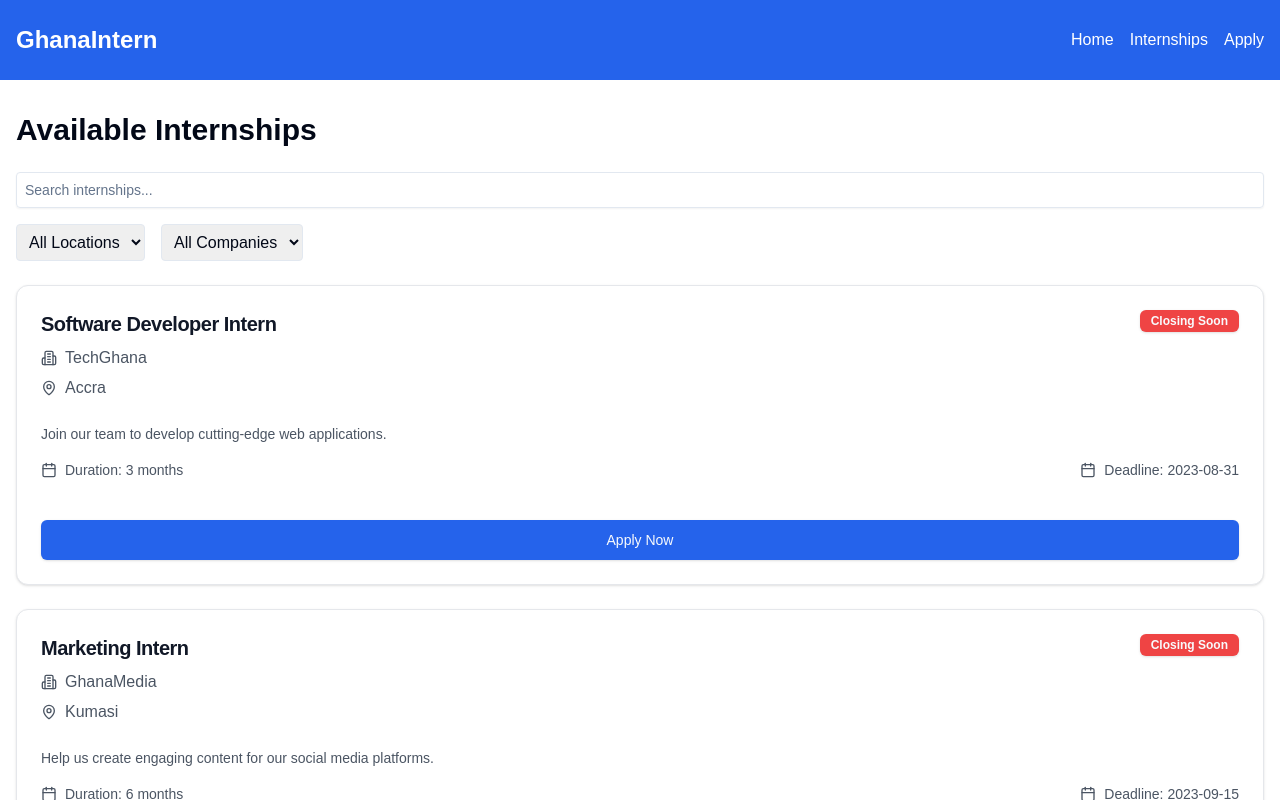
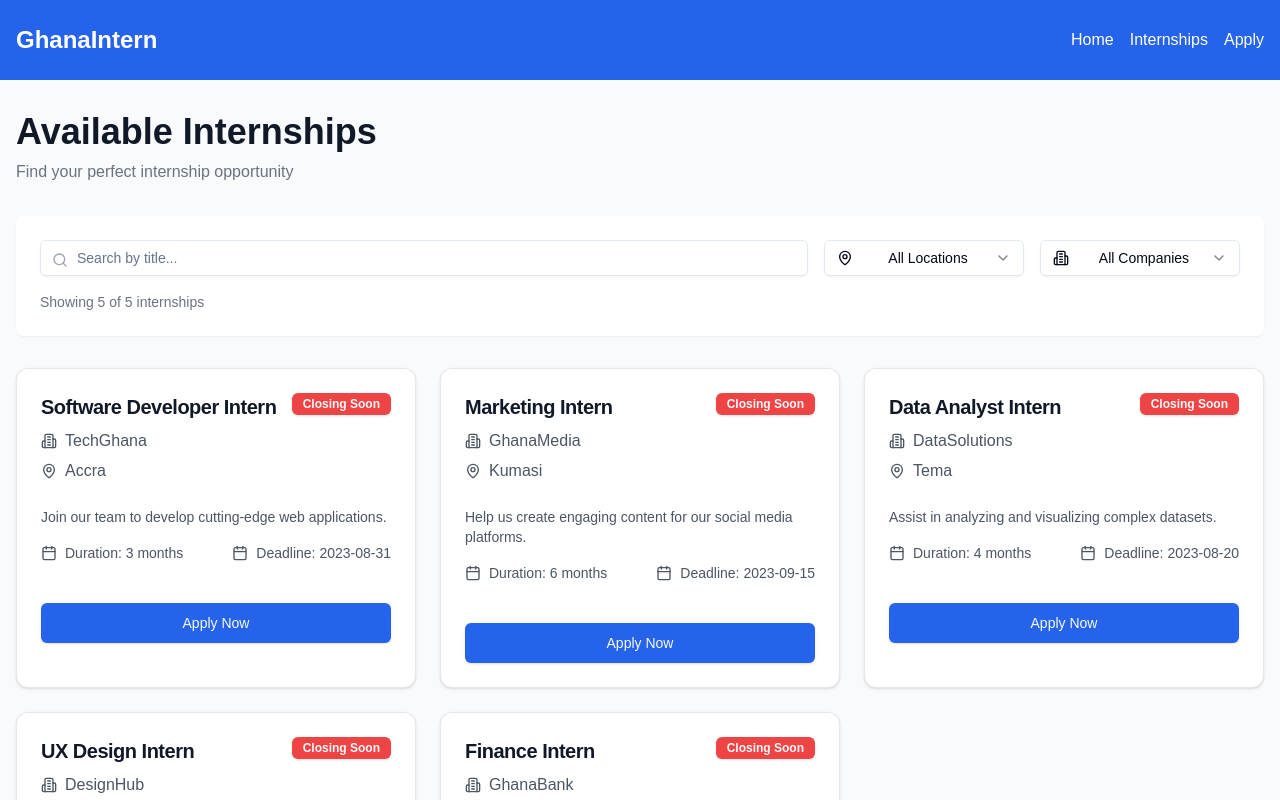
Before and after one commit to harryyking/InternWithUs, a Next.js app: page /internships in a window 1280 px wide. Shown: the top 800 px of the page. Built offline with nearby package versions, Linux system fonts and the light colour scheme; a web font is replaced by a local one.

Commit message:
add search v

```diff
--- a/app/internships/page.tsx
+++ b/app/internships/page.tsx
@@ -1,13 +1,19 @@
 "use client"
 
 import { useState } from "react"
-import Header from "@/components/Header"
+import { Search, MapPin, Building2 } from "lucide-react"
 import { InternshipCard } from "@/components/Internship"
 import { Input } from "@/components/ui/input"
 import { Button } from "@/components/ui/button"
+import {
+  Select,
+  SelectContent,
+  SelectItem,
+  SelectTrigger,
+  SelectValue,
+} from "@/components/ui/select"
 
-
-// Mock data for internships
+// Mock data remains the same
 const allInternships = [
   {
     id: 1,
@@ -54,7 +60,6 @@ const allInternships = [
     duration: "6 months",
     deadline: "2023-10-15",
   },
-  // Add more internships as needed
 ]
 
 const locations = [...new Set(allInternships.map((internship) => internship.location))]
@@ -65,76 +70,153 @@ export default function Internships() {
   const [selectedLocation, setSelectedLocation] = useState("")
   const [selectedCompany, setSelectedCompany] = useState("")
   const [currentPage, setCurrentPage] = useState(1)
-  const internshipsPerPage = 5
+  const internshipsPerPage = 6
 
   const filteredInternships = allInternships.filter(
     (internship) =>
       internship.title.toLowerCase().includes(searchTerm.toLowerCase()) &&
       (selectedLocation === "" || internship.location === selectedLocation) &&
-      (selectedCompany === "" || internship.company === selectedCompany),
+      (selectedCompany === "" || internship.company === selectedCompany)
   )
 
   const indexOfLastInternship = currentPage * internshipsPerPage
   const indexOfFirstInternship = indexOfLastInternship - internshipsPerPage
-  const currentInternships = filteredInternships.slice(indexOfFirstInternship, indexOfLastInternship)
+  const currentInternships = filteredInternships.slice(
+    indexOfFirstInternship,
+    indexOfLastInternship
+  )
 
+  const totalPages = Math.ceil(filteredInternships.length / internshipsPerPage)
   const paginate = (pageNumber: number) => setCurrentPage(pageNumber)
 
+  const clearFilters = () => {
+    setSearchTerm("")
+    setSelectedLocation("")
+    setSelectedCompany("")
+    setCurrentPage(1)
+  }
+
   return (
-    <div className="min-h-screen flex flex-col">
-      <main className="flex-grow container mx-auto px-4 py-8">
-        <h1 className="text-3xl font-bold mb-6">Available Internships</h1>
+    <div className="min-h-screen bg-gray-50">
+      <main className="container mx-auto px-4 py-8 space-y-8">
+        <div className="space-y-2">
+          <h1 className="text-4xl font-bold text-gray-900">Available Internships</h1>
+          <p className="text-gray-500">Find your perfect internship opportunity</p>
+        </div>
 
-        <div className="mb-6 flex flex-wrap gap-4">
+        {/* Search and Filters */}
+        <div className="bg-white p-6 rounded-lg shadow-sm space-y-4">
+          <div className="flex flex-col md:flex-row gap-4">
+            <div className="relative flex-grow">
+              <Search className="absolute left-3 top-3 h-4 w-4 text-gray-400" />
               <Input
                 type="text"
-            placeholder="Search internships..."
-            className="flex-grow p-2 border rounded"
+                value={searchTerm}
+                placeholder="Search by title..."
+                className="pl-9 pr-4 py-2"
                 onChange={(e) => setSearchTerm(e.target.value)}
               />
-          <select
-            className="p-2 border rounded"
-            onChange={(e) => setSelectedLocation(e.target.value)}
-            value={selectedLocation}
-          >
-            <option value="">All Locations</option>
-            {locations.map((location) => (
-              <option key={location} value={location}>
-                {location}
-              </option>
-            ))}
-          </select>
-          <select
-            className="p-2 border rounded"
-            onChange={(e) => setSelectedCompany(e.target.value)}
-            value={selectedCompany}
-          >
-            <option value="">All Companies</option>
-            {companies.map((company) => (
-              <option key={company} value={company}>
-                {company}
-              </option>
-            ))}
-          </select>
             </div>
 
-        <div className="grid gap-6">
+            <Select
+              value={selectedLocation}
+              onValueChange={setSelectedLocation}
+            >
+              <SelectTrigger className="w-full md:w-[200px]">
+                <MapPin className="mr-2 h-4 w-4" />
+                <SelectValue placeholder="All Locations" />
+              </SelectTrigger>
+              <SelectContent>
+                <SelectItem value="">All Locations</SelectItem>
+                {locations.map((location) => (
+                  <SelectItem key={location} value={location}>
+                    {location}
+                  </SelectItem>
+                ))}
+              </SelectContent>
+            </Select>
+
+            <Select
+              value={selectedCompany}
+              onValueChange={setSelectedCompany}
+            >
+              <SelectTrigger className="w-full md:w-[200px]">
+                <Building2 className="mr-2 h-4 w-4" />
+                <SelectValue placeholder="All Companies" />
+              </SelectTrigger>
+              <SelectContent>
+                <SelectItem value="">All Companies</SelectItem>
+                {companies.map((company) => (
+                  <SelectItem key={company} value={company}>
+                    {company}
+                  </SelectItem>
+                ))}
+              </SelectContent>
+            </Select>
+
+            {(searchTerm || selectedLocation || selectedCompany) && (
+              <Button
+                variant="outline"
+                onClick={clearFilters}
+                className="w-full md:w-auto"
+              >
+                Clear Filters
+              </Button>
+            )}
+          </div>
+
+          <div className="text-sm text-gray-500">
+            Showing {currentInternships.length} of {filteredInternships.length} internships
+          </div>
+        </div>
+
+        {/* Internship Cards */}
+        {currentInternships.length > 0 ? (
+          <div className="grid gap-6 md:grid-cols-2 lg:grid-cols-3">
             {currentInternships.map((internship) => (
               <InternshipCard key={internship.id} {...internship} />
             ))}
           </div>
+        ) : (
+          <div className="text-center py-12">
+            <h3 className="text-lg font-semibold text-gray-900">No internships found</h3>
+            <p className="text-gray-500">Try adjusting your search or filters</p>
+          </div>
+        )}
 
-        <div className="mt-8 flex justify-center">
-          {Array.from({ length: Math.ceil(filteredInternships.length / internshipsPerPage) }, (_, i) => (
-            <button
+        {/* Pagination */}
+        {totalPages > 1 && (
+          <div className="flex justify-center gap-2">
+            <Button
+              variant="outline"
+              onClick={() => paginate(currentPage - 1)}
+              disabled={currentPage === 1}
+            >
+              Previous
+            </Button>
+
+            <div className="flex gap-1">
+              {Array.from({ length: totalPages }, (_, i) => (
+                <Button
                   key={i}
+                  variant={currentPage === i + 1 ? "default" : "outline"}
                   onClick={() => paginate(i + 1)}
-              className={`mx-1 px-3 py-1 rounded ${currentPage === i + 1 ? "bg-blue-600 text-white" : "bg-gray-200"}`}
+                  className="w-10"
                 >
                   {i + 1}
-            </button>
+                </Button>
               ))}
             </div>
+
+            <Button
+              variant="outline"
+              onClick={() => paginate(currentPage + 1)}
+              disabled={currentPage === totalPages}
+            >
+              Next
+            </Button>
+          </div>
+        )}
       </main>
     </div>
   )
```
Lines whose indentation alone changed are shown as unchanged.
